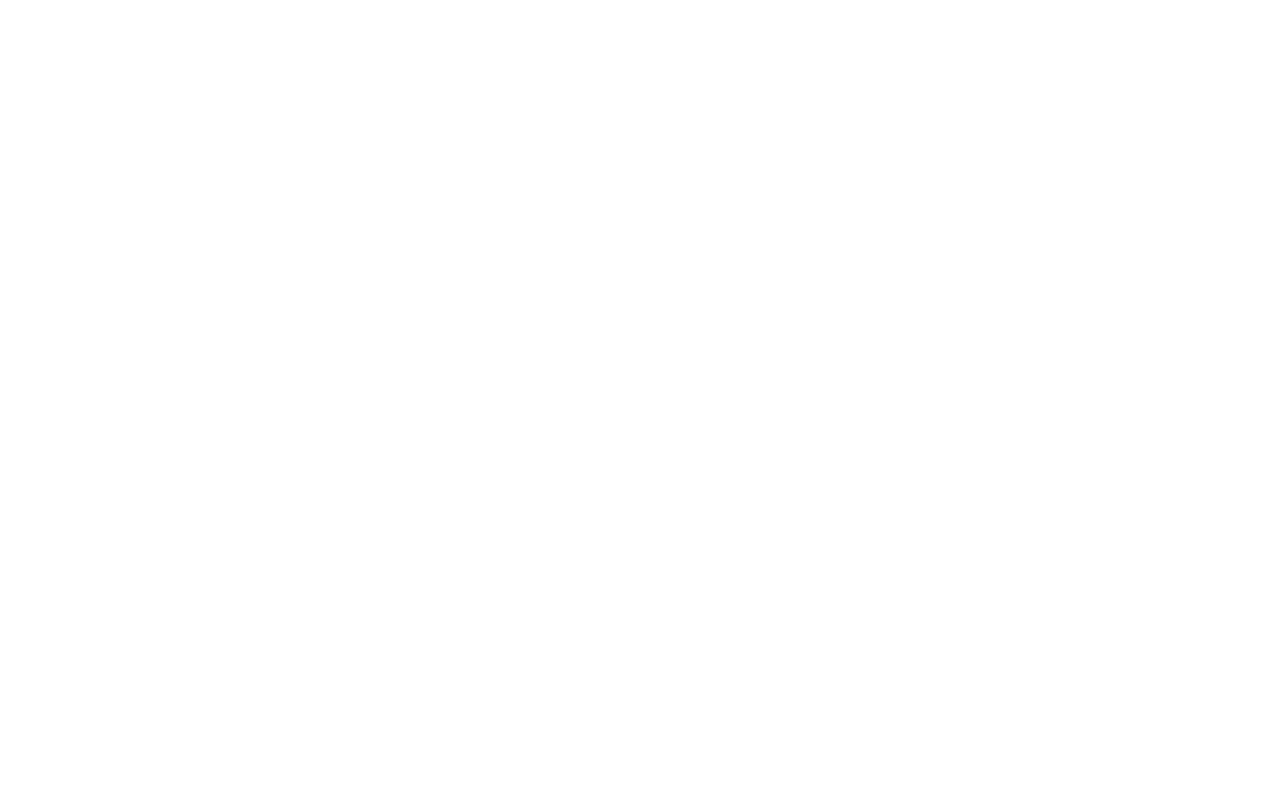
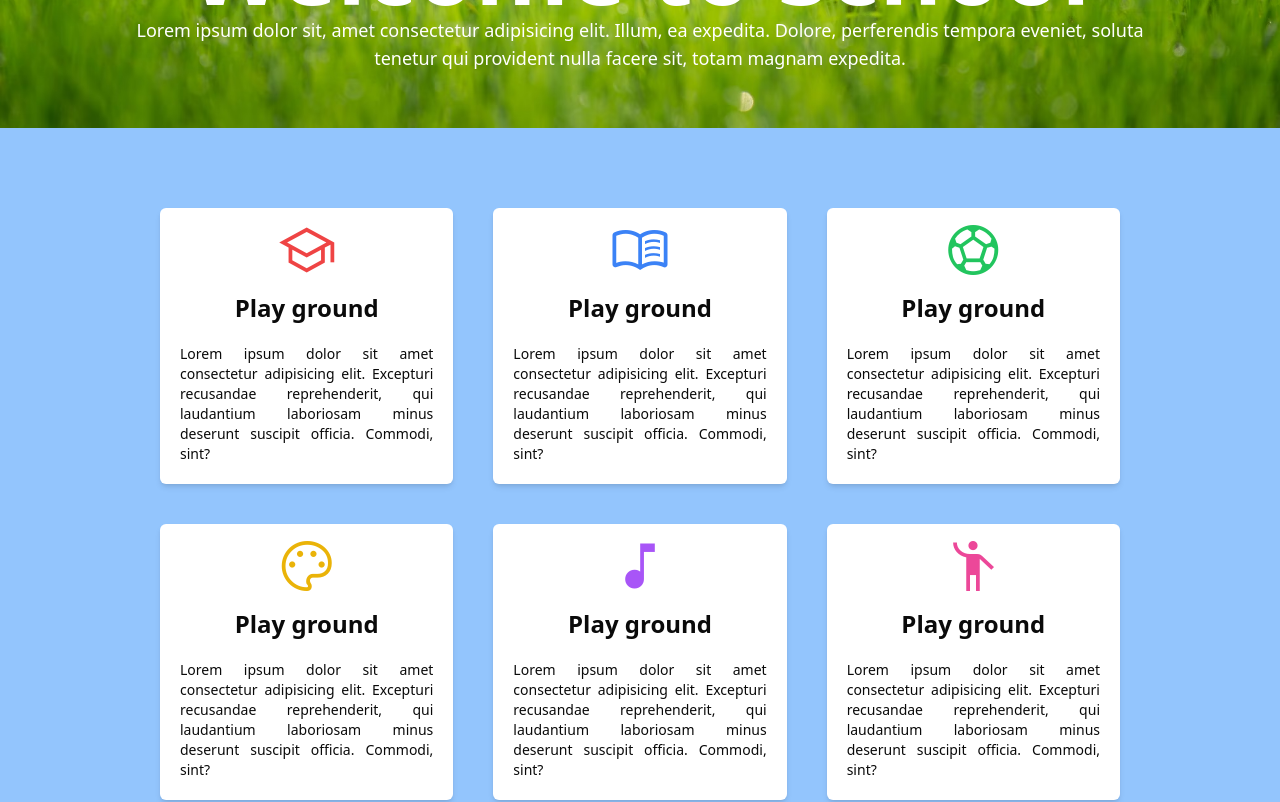
Before and after one commit to Vikash-Prajapati-23/School-Project, a React (Vite) app: page / in a window 1280 px wide. Shown: the part 680-1482 px from the top of the page. Before the commit the page ends 800 px from the top, so only its background shows below. Built offline with nearby package versions, Linux system fonts and the light colour scheme.

Commit message:
Main component ready.

```diff
--- a/index.html
+++ b/index.html
@@ -9,6 +9,9 @@
       rel="stylesheet"
       href="https://cdnjs.cloudflare.com/ajax/libs/font-awesome/6.5.2/css/all.min.css"
     />
+    <!-- Material colorful icon CDN  -->
+    <link rel="stylesheet" href="https://fonts.googleapis.com/css2?family=Material+Symbols+Outlined" />
+
 
     <title>School-Website</title>
   </head>
--- a/src/App.jsx
+++ b/src/App.jsx
@@ -1,12 +1,14 @@
 import './App.css'
 import Footer from './components/Footer/Footer'
 import Navbar from './components/Navbar/Navbar'
+import Main from './pages/Main/Main'
 
 function App() {
 
   return (
     <>
       <Navbar />
+      <Main />
       <Footer />
     </>
   )
--- /dev/null
+++ b/src/pages/Main/Main.jsx
@@ -0,0 +1,102 @@
+import React from "react";
+import hero from "../../assets/hero.avif";
+
+function Main() {
+  return (
+    <div>
+      <div>
+        <div className="relative h-[95vh] w-full">
+          <img
+            src={hero}
+            alt="image"
+            className="h-full w-full object-cover object-bottom"
+          />
+        </div>
+
+        <div className="absolute text-white top-[15%] text-justify left-[50%] w-[80%] md:top-[75%] lg:left-1/2 md:left-80   transform -translate-x-1/2 md:text-start lg:text-center">
+          <h1 className="text-2xl text-center md:text-start lg:text-center md:text-4xl lg:text-8xl font-bold">
+            Welcome to School
+          </h1>
+          <p className="text-xs md:text-lg ">
+            Lorem ipsum dolor sit, amet consectetur adipisicing elit. Illum, ea
+            expedita. Dolore, perferendis tempora eveniet, soluta tenetur qui
+            provident nulla facere sit, totam magnam expedita.
+          </p>
+        </div>
+      </div>
+
+      <div className="grid grid-cols-1 md:grid-cols-2 lg:grid-cols-3 gap-10 px-40 py-20 bg-blue-300">
+        <div className="card rounded-md shadow-md hover:shadow-xl bg-white">
+          <span className="material-symbols-outlined text-6xl flex justify-center p-3 text-red-500">
+            school
+          </span>
+          <h3 className="text-2xl font-bold text-center">Play ground</h3>
+          <p className="text-justify text-sm p-5">
+            Lorem ipsum dolor sit amet consectetur adipisicing elit. Excepturi
+            recusandae reprehenderit, qui laudantium laboriosam minus deserunt
+            suscipit officia. Commodi, sint?
+          </p>
+        </div>
+        <div className="card rounded-md shadow-md hover:shadow-xl bg-white">
+          <span className="material-symbols-outlined text-6xl flex justify-center p-3 text-blue-500">
+            menu_book
+          </span>
+          <h3 className="text-2xl font-bold text-center">Play ground</h3>
+          <p className="text-justify text-sm p-5">
+            Lorem ipsum dolor sit amet consectetur adipisicing elit. Excepturi
+            recusandae reprehenderit, qui laudantium laboriosam minus deserunt
+            suscipit officia. Commodi, sint?
+          </p>
+        </div>
+        <div className="card rounded-md shadow-md hover:shadow-xl bg-white">
+          <span className="material-symbols-outlined text-6xl flex justify-center p-3 text-green-500">
+            sports_soccer
+          </span>
+          <h3 className="text-2xl font-bold text-center">Play ground</h3>
+          <p className="text-justify text-sm p-5">
+            Lorem ipsum dolor sit amet consectetur adipisicing elit. Excepturi
+            recusandae reprehenderit, qui laudantium laboriosam minus deserunt
+            suscipit officia. Commodi, sint?
+          </p>
+        </div>
+        <div className="card rounded-md shadow-md hover:shadow-xl bg-white">
+          <span className="material-symbols-outlined text-6xl flex justify-center p-3 text-yellow-500">
+            palette
+          </span>
+
+          <h3 className="text-2xl font-bold text-center">Play ground</h3>
+          <p className="text-justify text-sm p-5">
+            Lorem ipsum dolor sit amet consectetur adipisicing elit. Excepturi
+            recusandae reprehenderit, qui laudantium laboriosam minus deserunt
+            suscipit officia. Commodi, sint?
+          </p>
+        </div>
+        <div className="card rounded-md shadow-md hover:shadow-xl bg-white">
+          <span className="material-symbols-outlined text-6xl flex justify-center p-3 text-purple-500">
+            music_note
+          </span>
+          <h3 className="text-2xl font-bold text-center">Play ground</h3>
+          <p className="text-justify text-sm p-5">
+            Lorem ipsum dolor sit amet consectetur adipisicing elit. Excepturi
+            recusandae reprehenderit, qui laudantium laboriosam minus deserunt
+            suscipit officia. Commodi, sint?
+          </p>
+        </div>
+        <div className="card rounded-md shadow-md hover:shadow-xl bg-white">
+          <span className="material-symbols-outlined text-6xl flex justify-center p-3 text-pink-500">
+            emoji_people
+          </span>
+
+          <h3 className="text-2xl font-bold text-center">Play ground</h3>
+          <p className="text-justify text-sm p-5">
+            Lorem ipsum dolor sit amet consectetur adipisicing elit. Excepturi
+            recusandae reprehenderit, qui laudantium laboriosam minus deserunt
+            suscipit officia. Commodi, sint?
+          </p>
+        </div>
+      </div>
+    </div>
+  );
+}
+
+export default Main;
```
Also changed, not shown: src/assets/hero.avif (added).
